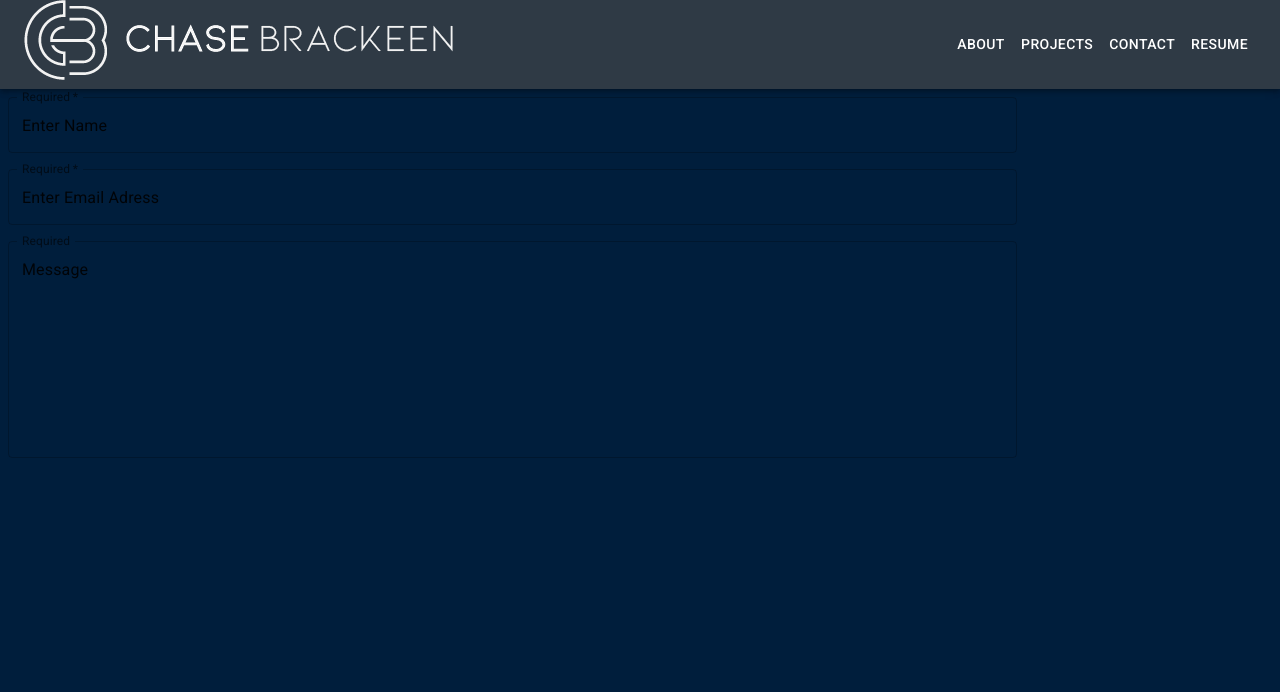
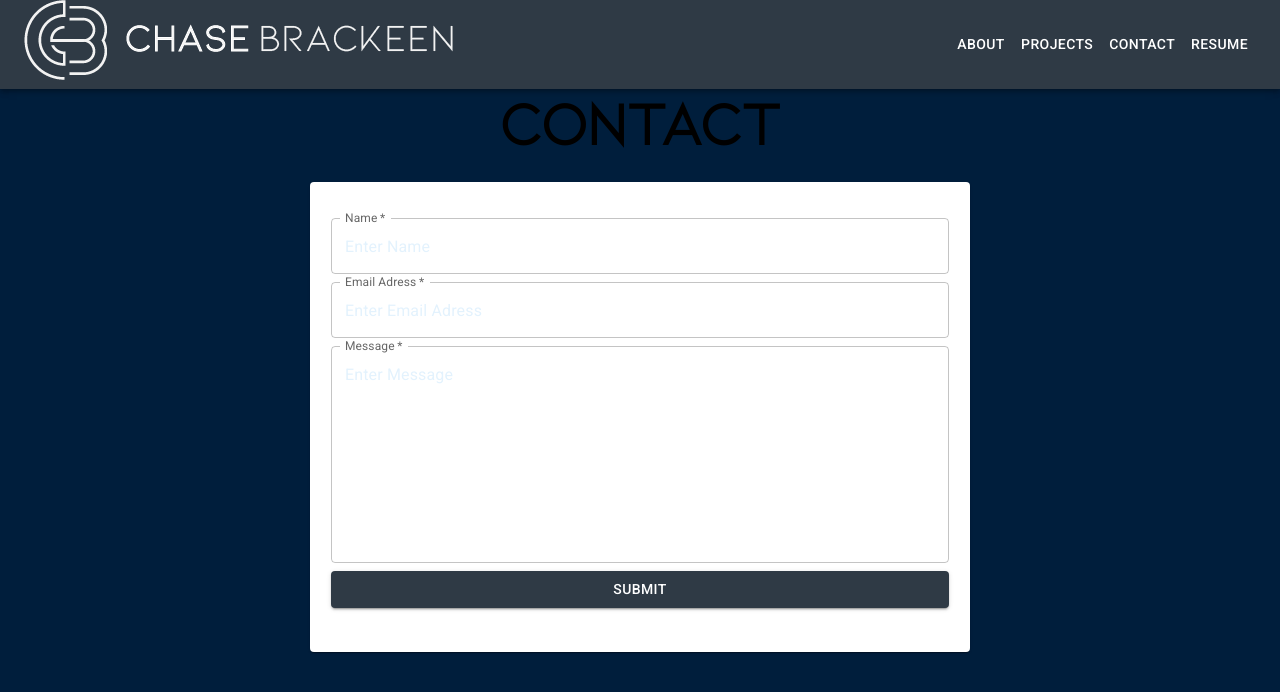
Before and after one commit to Chasetopher/React-Portfolio, a React (Create React App) app: page / in a window 1280 px wide. Both pictures are taken after a click on the button "CONTACT". Shown: the top 692 px of the page. Built offline with nearby package versions, Linux system fonts and the light colour scheme.

Commit message:
modified contact form

```diff
--- a/src/components/Contact/index.js
+++ b/src/components/Contact/index.js
@@ -1,41 +1,99 @@
 import * as React from 'react';
-import Box from '@mui/material/Box';
+// import Box from '@mui/material/Box';
 import TextField from '@mui/material/TextField';
+import { Typography, Card ,CardContent, Grid, Button } from '@mui/material'
+
 
 const Contact = () => {
 
     return (
-        <Box
+        <div>
+            <Typography gutterBottom variant="h2" align="center">
+                Contact
+            </Typography>
+            <Card style={{ maxWidth: 650, margin: "0 auto", padding: "20px 5px" }}>
+                <CardContent>
+                    <form>
+                        <Grid container spacing={1}>
+                            <Grid xs={12} item>
+                                <TextField
+                                    required
+                                    id="outlined-basic"
+                                    label="Name"
+                                    defaultValue="Enter Name"
+                                    fullWidth
+                                    color="text"
+                                />
+                            </Grid>
+                            <Grid xs={12} item>
+                                <TextField
+                                    required
+                                    type="email"
+                                    id="outlined-basic"
+                                    label="Email Adress"
+                                    defaultValue="Enter Email Adress"
+                                    fullWidth
+                                />
+                            </Grid>
+                            <Grid xs={12} item>
+                                <TextField
+                                    required
+                                    id="outlined-basic"
+                                    label="Message"
+                                    multiline
+                                    rows={8}
+                                    defaultValue="Enter Message"
+                                    fullWidth
+                                />
+                            </Grid>
+                            <Grid xs={12} item>
+                                <Button type="submit" variant="contained" color="secondary" fullWidth>
+                                    Submit
+                                </Button>
+                            </Grid>
+                        </Grid>
+                    </form>
+                </CardContent>
+            </Card>
+        </div>
+    )
+}
+
+export default Contact;
+
+
+{/* <Box
 component="form"
 sx={{
-                '& .MuiTextField-root': { m: 1, width: '100ch' },
+    '& .MuiTextField-root': { m: 1, width: '75ch' },
+    // bgcolor: 'background.paper'
 }}
 noValidate
 autoComplete="off"
 >
 <div>
+<TextField label="Outlined secondary" color="text" focused />
 <TextField
     required
-                id="outlined-required"
-                label="Required"
+    id="filled-required"
+    label="Enter Name"
     defaultValue="Enter Name"
+    variant="filled"
 />
 <TextField
     required
-                id="outlined-required"
-                label="Required"
+    id="filled-required"
+    label="Email Adress"
     defaultValue="Enter Email Adress"
+    variant="filled"
 />
 <TextField
     id="outlined-multiline-static"
-                label="Required"
+    label="Message"
     multiline
     rows={8}
     defaultValue="Message"
+    variant="filled"
 />
 </div>
-        </Box>
-    )
-}
-
-export default Contact;
+</Box> */}
--- a/src/index.js
+++ b/src/index.js
@@ -24,6 +24,12 @@ const theme = createTheme({
     secondary: {
       //nav/footer color
       main: "#2F3A45"
+    },
+    text: {
+      primary: "#e3f2fd"
+    },
+    common: {
+      black: "#e3f2fd"
     }
   }
 })
```
Lines whose indentation alone changed are shown as unchanged.
